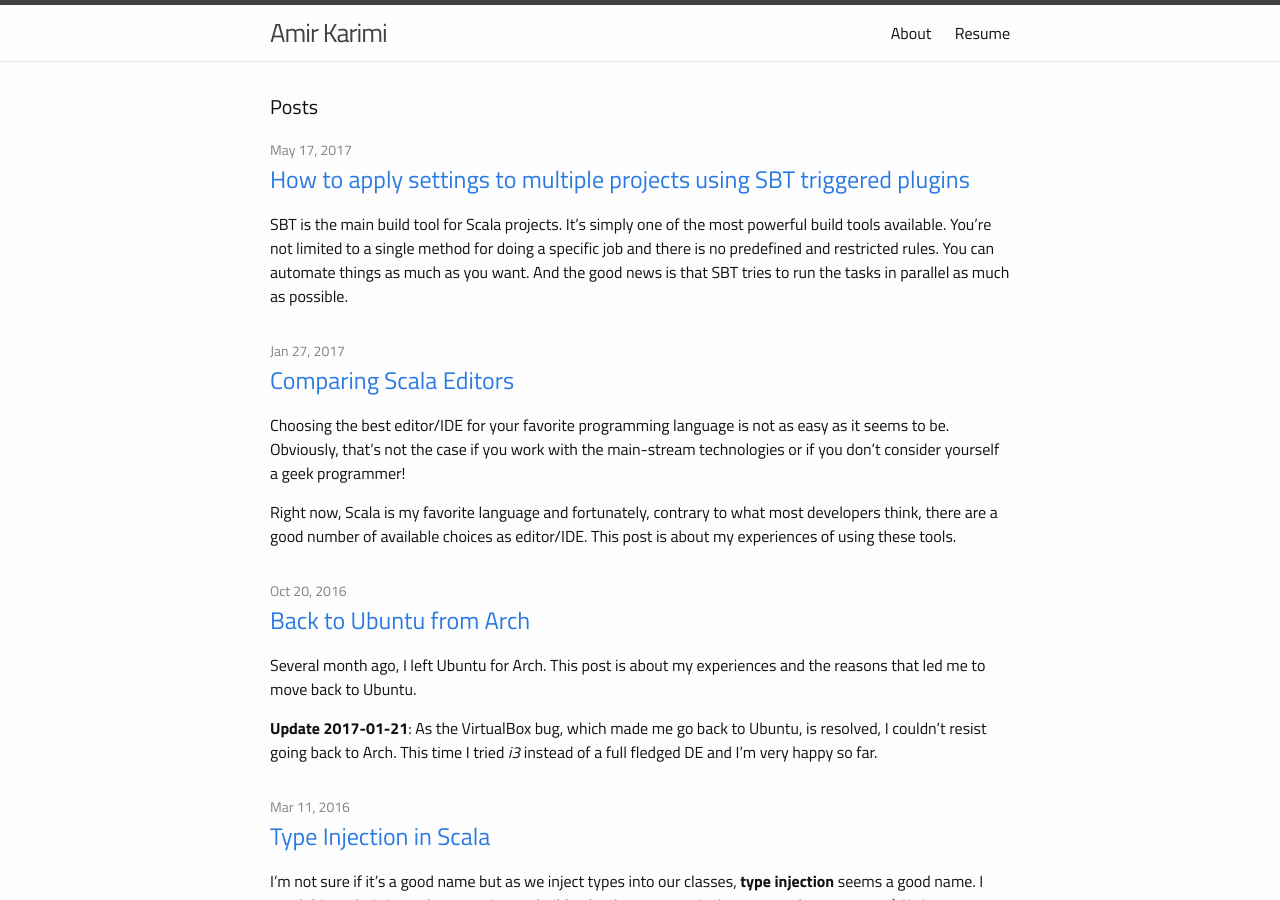
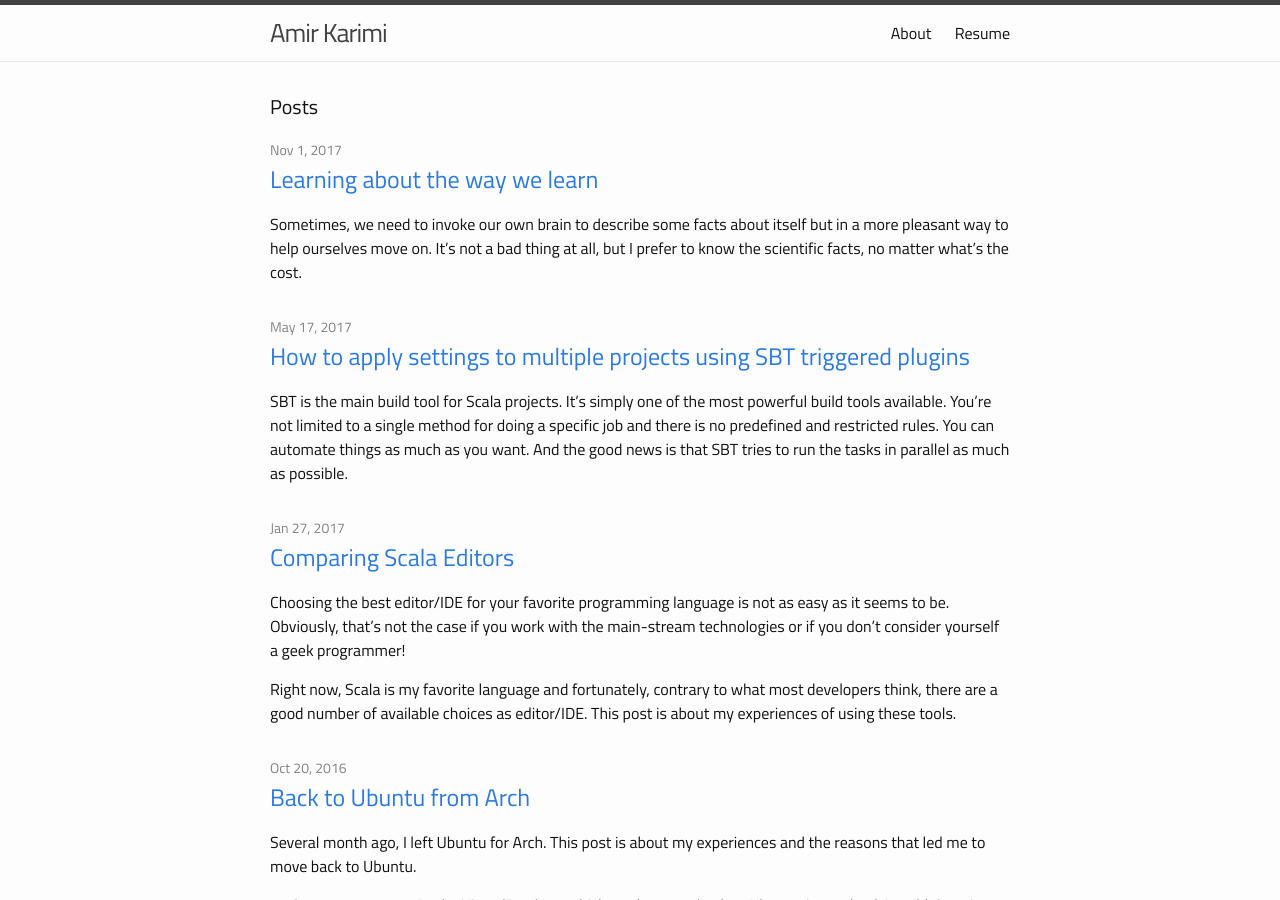
Before and after one commit to amirkarimi/amirkarimi.github.io, a Jekyll site: the page built from index.html, in a window 1280 px wide and 900 px high. Built offline with Jekyll 4.4.1, drawn with Linux system fonts in a browser that asks for light colours; some of the changed lines change nothing that is shown.

Commit message:
Add new post and rename .markdown extension to .md

```diff
--- /dev/null
+++ b/_posts/2017-11-01-learning-about-the-way-we-learn.md
@@ -0,0 +1,45 @@
+---
+layout:   post
+title:    "Learning about the way we learn"
+date:     2017-11-01
+keywords: "Learning, Brain, LH2L, Elizabeth Gilbert"
+---
+
+Sometimes, we need to invoke our own brain to describe some facts about itself but in a more pleasant way to help ourselves move on. It’s not a bad thing at all, but I prefer to know the scientific facts, no matter what’s the cost.
+
+<!--more-->
+
+I’ve seen a TED talk, posted in response to a tweet suggesting the best person you should compete against, is the past version of yourself. But it might be even more challenging to compete against yourself if you’ve been good enough.
+
+<div style="max-width:854px"><div style="position:relative;height:0;padding-bottom:56.25%"><iframe src="https://embed.ted.com/talks/lang/en/elizabeth_gilbert_on_genius" width="854" height="480" style="position:absolute;left:0;top:0;width:100%;height:100%" frameborder="0" scrolling="no" allowfullscreen></iframe></div></div>
+
+
+This talk is basically an idea for successful people who have a creative job, like writers, poets even enthusiastic software developers, to protect themselves against the dark path of depression and frustration after gaining a good reputation.
+
+Please watch this great talk and then return back so that I can share a scientific fact about.
+
+When you do a great job, you should either maintain the obtained reputation, or you can just find a way to deal with the fact that you might not be able to gain the same reputation anymore. Maintaining the reputation needs more hard work and enthusiasm but unfortunately, it’s not always possible to do another great job better than the previous one.
+
+So Elizabeth Gilbert suggests that we can accept the genius as an external entity which is the source of all our great works. This used to be, after all, the definition of genius in late 16th century; attendant spirit present from one’s birth.
+
+Now, if we created something extraordinary it’s that genius spirit. If we end up with an awful result, it’s not us, again the genius guy. So we can blame that spirit for all of our failures and consequently, we wouldn’t be able to be arrogant about our success.
+
+In this talk, she also shares an interesting experience in this regard. Asking the genius to help her create a fantastic impression. Which works for Elizabeth Gilbert and others. Now let’s face with a scientific fact related to this great idea.
+
+A couple of weeks ago I’ve attended an amazing course [Learning how to learn](https://www.coursera.org/learn/learning-how-to-learn) which couldn’t find enough time time complete but yet I’ve learned some nice ideas from the first two weeks.
+
+The first step to improve our learning skills is to have a better knowledge about our brain and the way it works. This course helps you become a better learner by giving a better knowledge of your brain.
+
+You might have experienced those amazing ideas coming to your mind when you’re running, taking a shower, doing something totally irrelevant. And when you need some creative ideas, they don’t show up. It’s simply because when we think about something, our brain works mainly in two modes: Diffuse and Focused.
+
+Analogizing *thought* to *light*, *Focused thinking* is a laser, and *Diffuse thinking* is a flashlight. We may even daydream in diffuse mode while we’ll be able to do more sensitive works in focused mode. They seem opposite but in general, we need both of them to master a topic.
+
+All of those stories about the genius spirit is about the Diffuse thinking mode. In which we have a lower level of consciousness. This is the mode after which we don’t remember exactly what we did, but we come up with some good ideas or even a great solution for a problem we’ve been stuck on for a while. It’s totally reasonable to feel that we’ve got all of them from an external source, but actually, it’s all happening in our brain.
+
+We need to care a lot about this mode of thinking, especially when we need to be creative. And we sometimes need to prevent distractions to stay in this mode for a while. Even the idea of posting this story came to my mind in the middle of watching that TED talk! I just paused the video, took some notes and continue watching. It was a pleasant diffuse mode which I shouldn’t leave!
+
+The talk idea is about blaming the genius as an external identity can be a good approach to keep doing what we’re good at without being distracted with social and career expectations. Some true stories have been told which really happens. We might have had similar experiences but, remember, our brain is so powerful that allows us to fool ourselves using this power.
+
+Finally, whether you believe in the genius spirit or your own brain, there is an absolute true conclusion; “No matter what, just use your amazing brain and do what you’re good at”.
+
+> This post is published at [Cake Solutions blog](https://www.cakesolutions.net/teamblogs/learning-about-the-way-we-learn)
--- a/about.md
+++ b/about.md
@@ -16,4 +16,4 @@ In Dec 2013, I decided to move to the wild and free world of the open source and
 
 I've always worked as a contractor or a part-time employee. It gave me the chances to work with various technologies and platforms in different scales.
 
-I left my home country and joined Cake Solutions at Manchester in Apr 2017.
+I left my home country and moved to Manchester to join Cake Solutions in Apr 2017.
```
Also changed, not shown: _posts/2017-05-17-how-to-apply-settings-to-multiple-projects-using-sbt-triggered-plugins.md (renamed from _posts/2017-05-17-how-to-apply-settings-to-multiple-projects-using-sbt-triggered-plugins.markdown, +1 -1 lines), _posts/2015-08-15-hello-worl-with-the-help-of-the-community.md (renamed from _posts/2015-08-15-hello-worl-with-the-help-of-the-community.markdown), _posts/2015-08-17-why-functional-programming.md (renamed from _posts/2015-08-17-why-functional-programming.markdown), _posts/2015-08-19-installing-rvm-on-ubuntu-desktop.md (renamed from _posts/2015-08-19-installing-rvm-on-ubuntu-desktop.markdown), _posts/2015-08-27-how-i-deploy-my-play-apps.md (renamed from _posts/2015-08-27-how-i-deploy-my-play-apps.markdown), _posts/2015-09-03-akka-single-jvm-cluster-sharding.md (renamed from _posts/2015-09-03-akka-single-jvm-cluster-sharding.markdown), _posts/2015-10-11-non-verbose-seo-friendly-localization-play-framework.md (renamed from _posts/2015-10-11-non-verbose-seo-friendly-localization-play-framework.markdown), _posts/2015-11-29-how-to-run-android-sdk-on-64bit-arch.md (renamed from _posts/2015-11-29-how-to-run-android-sdk-on-64bit-arch.markdown), _posts/2015-12-07-the-hacker-scripts-scala.md (renamed from _posts/2015-12-07-the-hacker-scripts-scala.markdown), _posts/2016-02-26-sbt-on-a-linux-encrypted-home.md (renamed from _posts/2016-02-26-sbt-on-a-linux-encrypted-home.markdown), _posts/2016-03-11-type-injection-in-scala.md (renamed from _posts/2016-03-11-type-injection-in-scala.markdown), _posts/2016-10-20-back-to-ubuntu-from-arch.md (renamed from _posts/2016-10-20-back-to-ubuntu-from-arch.markdown), _posts/2017-01-27-comparing-scala-editors.md (renamed from _posts/2017-01-27-comparing-scala-editors.markdown).
